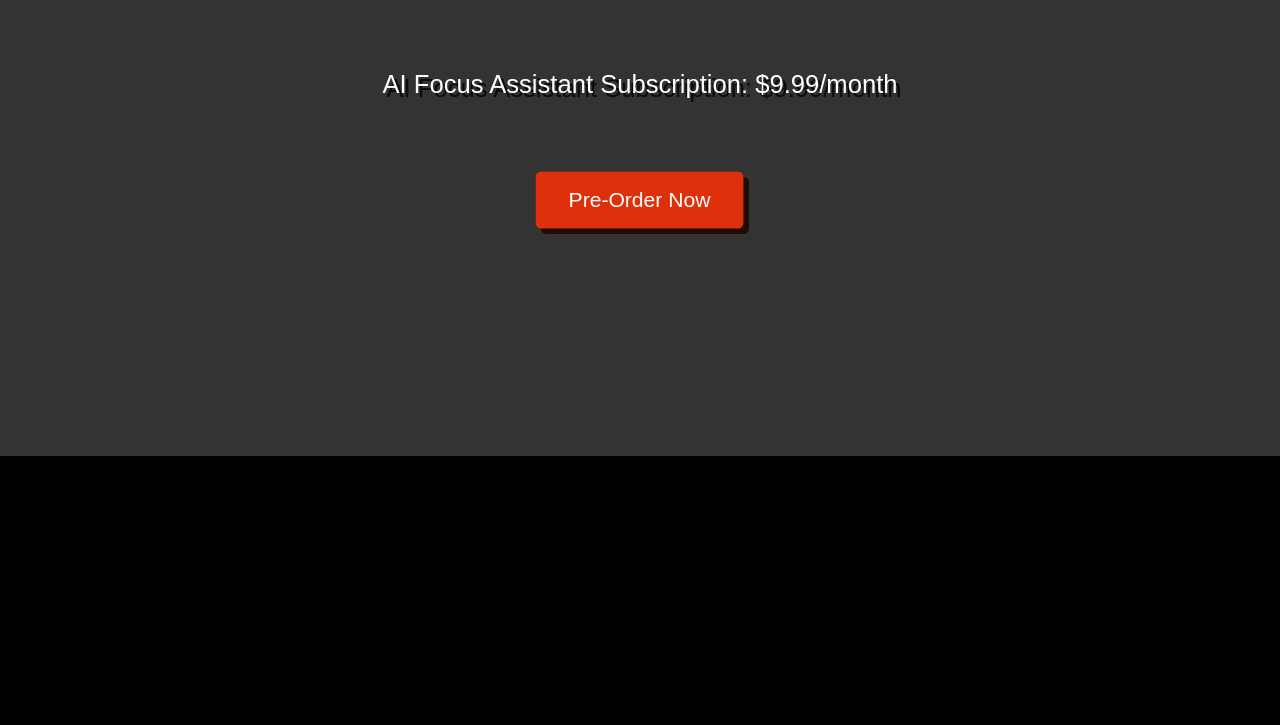
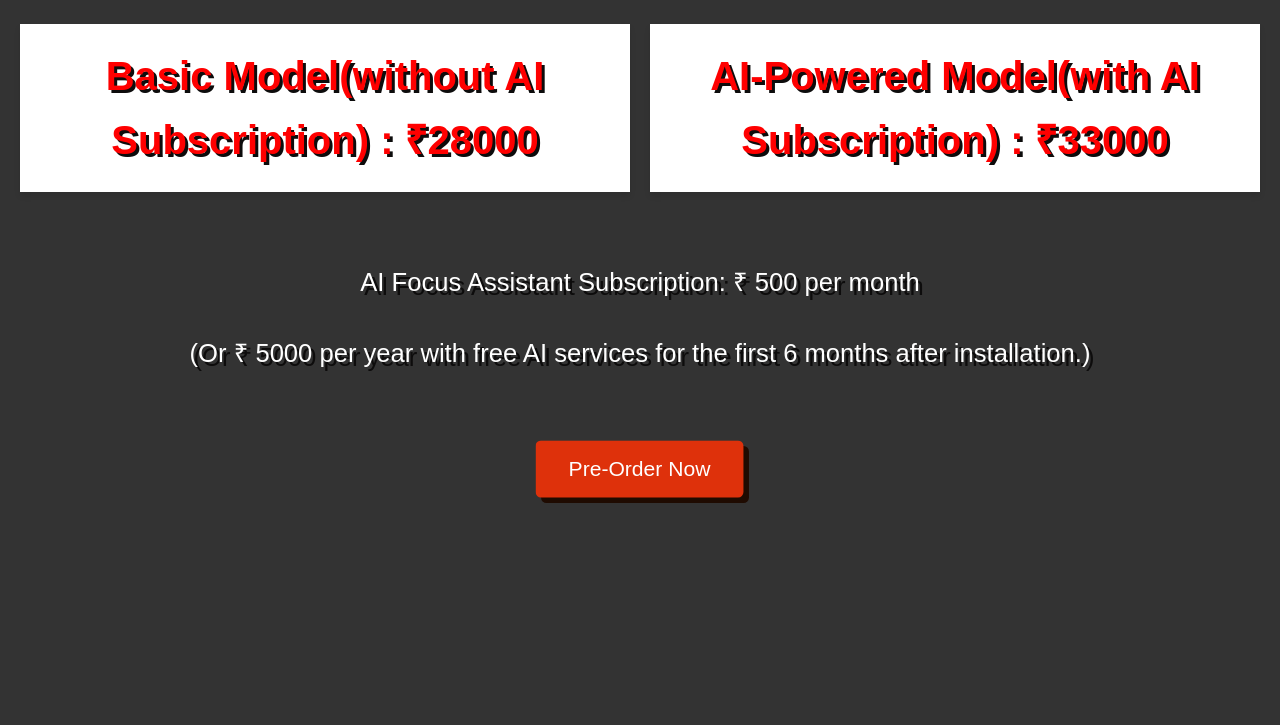
Before and after one commit to Arka-Roy172/Smart-study-desk, a plain HTML site: page pricing.html in a window 1280 px wide. Shown: the part 394-1119 px from the top of the page. Before the commit the page ends 850 px from the top, so only its background shows below. Drawn offline with Linux system fonts and the light colour scheme.

Commit message:
pricing.html

```diff
--- a/pricing.html
+++ b/pricing.html
@@ -44,11 +44,22 @@
   <!-- 7. Pricing & Subscription Plans Section -->
   <section id="pricing" class="pricing">
     <h1 id="price-head">Pricing</h1>
-    <h2 class="prices">Desk + Chair: $499</h2>
-    <p>AI Focus Assistant Subscription: $9.99/month</p>
+    <h2 class="prices"><u>DESK + CHAIR </u>
+      <ul>
+        <li>
+          Basic Model(without AI Subscription) : &#8377;28000
+        </li>
+
+        <li>
+          AI-Powered Model(with AI Subscription) : &#8377;33000
+        </li>
+      </ul></h2>
+    <p>AI Focus Assistant Subscription: &#8377; 500 per month</p>
+    <p>(Or &#8377; 5000 per year with free AI services for the first 6 months after installation.) </p>
     <!-- <button class="cta-button">Pre-Order Now</button> -->
     <button class="cta-button" onclick="preOrder()">Pre-Order Now</button>
   </section>
+
 
   <div id="modal">
     <div class="modal-content">
```
